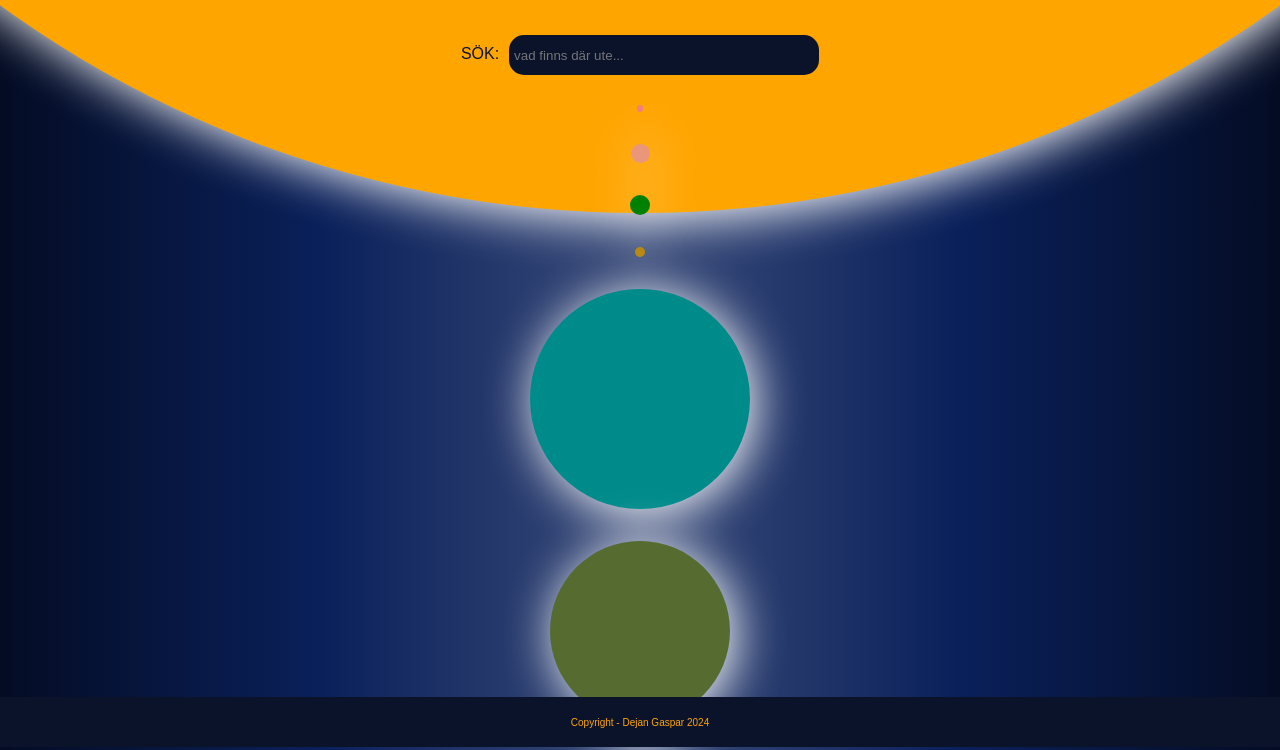
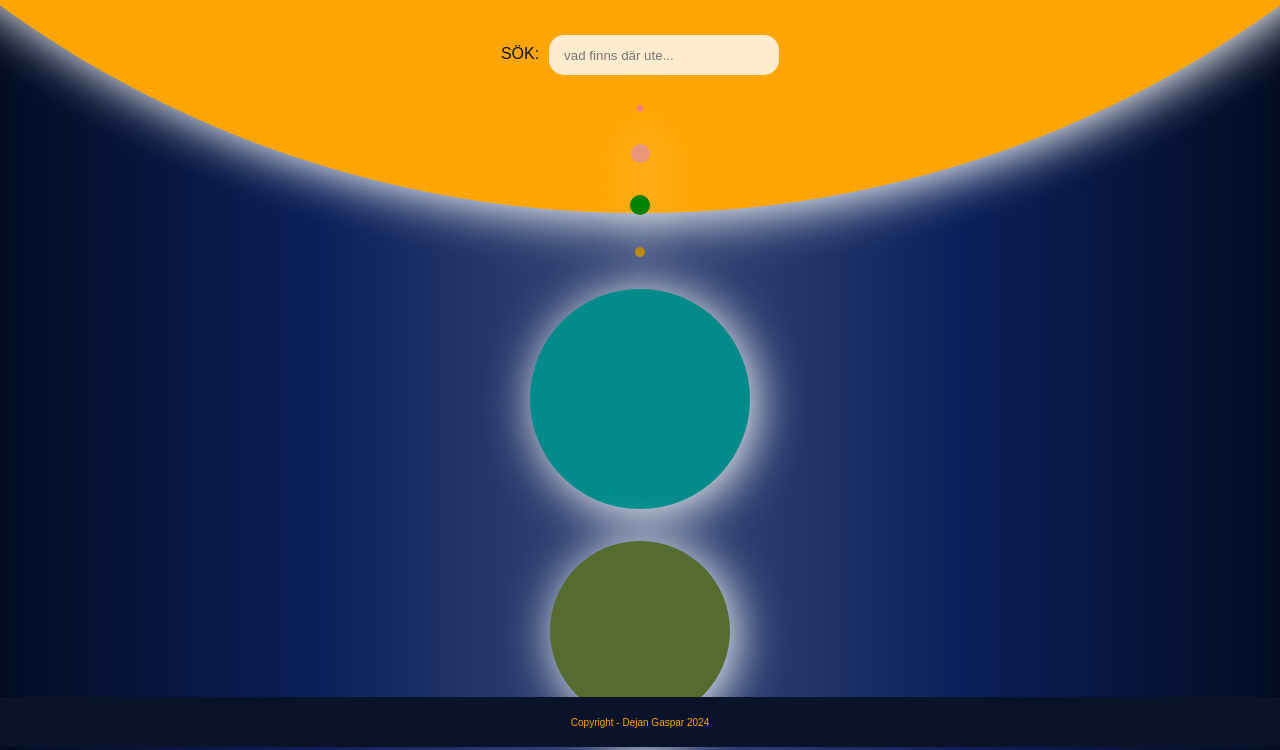
Before and after one commit to Gaspardious/galaxy_project, a plain HTML site: page index.html in a window 1280 px wide. Shown: the part 53-803 px from the top of the page. Drawn offline with Linux system fonts and the light colour scheme; a web font is replaced by a local one.

Commit message:
added new stuff

```diff
--- a/script.js
+++ b/script.js
@@ -1,3 +1,6 @@
 
+/* Hover-effekt + rendering av namn på planterna */
 import { galaxy, handleMouseOver } from '/js/mouseover.js';
+
+/* API */
 import { fetchPlanetInfo, planetClickListener } from '/js/api.js';
--- a/style.css
+++ b/style.css
@@ -57,6 +57,7 @@ li > a {
     padding-right:  20px;
     color: orange;
     font-size: 50px;
+    z-index: 10;
 }
 
 
@@ -86,12 +87,12 @@ li > a {
 
 
 input {
-    min-width: 300px;
+    min-width: 200px;
     height: 30px;
     border-radius: 15px;
     border: none;
-    padding: 5px;
-    background-color: #0B132B;
+    padding: 5px 15px;
+    background-color: blanchedalmond
 }
 
 label {
```
